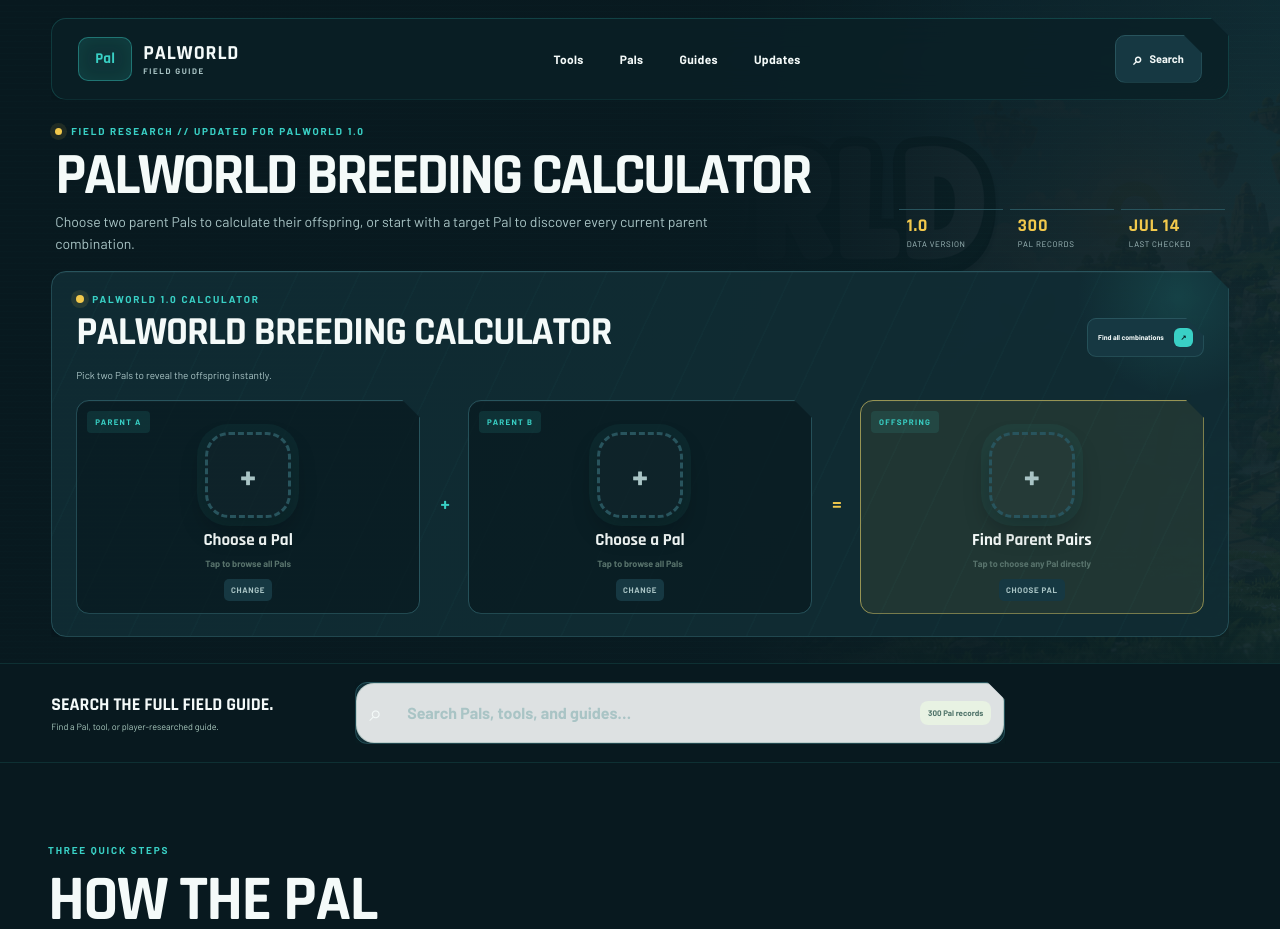
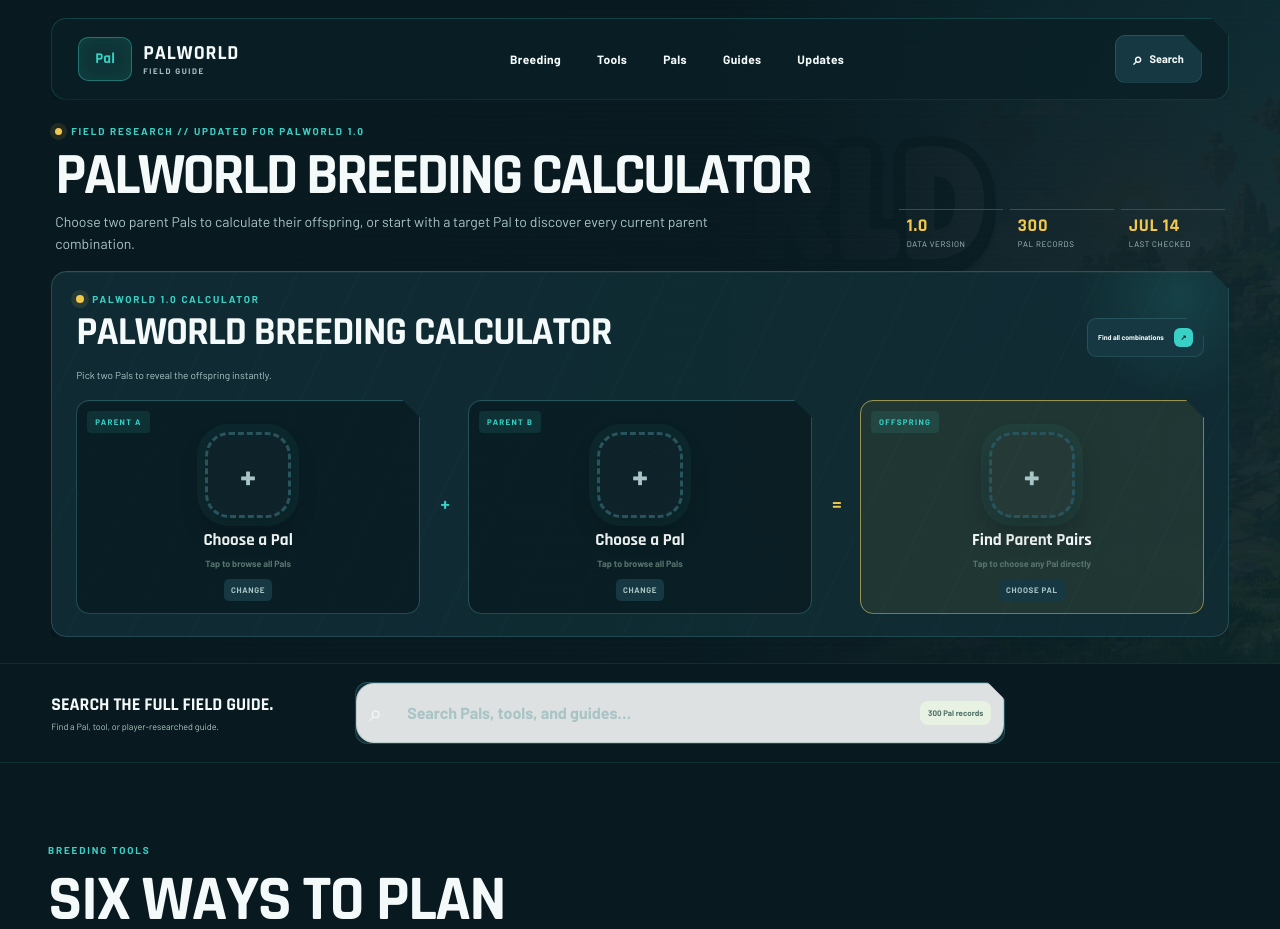
Before and after one commit to bowenchen-1/palworld-guide, a Next.js app: page / in a window 1280 px wide. Shown: the top 929 px of the page. Built offline with nearby package versions, Linux system fonts and the light colour scheme.

Commit message:
Expose breeding tools on homepage

```diff
--- a/app/components/site-header.tsx
+++ b/app/components/site-header.tsx
@@ -1,6 +1,7 @@
 import Link from "next/link";
 
 const navItems = [
+  ["Breeding", "/breeding-calculator"],
   ["Tools", "/tools"],
   ["Pals", "/paldex"],
   ["Guides", "/guides"],
--- a/app/page.tsx
+++ b/app/page.tsx
@@ -23,6 +23,15 @@ const popularStyles = [
   { color: "bg-primary-900", accent: "from-[#dbe9d8] to-primary-700", icon: "⌂" },
   { color: "bg-danger", accent: "from-[#f7d8cf] to-danger", icon: "◆" },
   { color: "bg-secondary-700", accent: "from-[#c2e4df] to-secondary-800", icon: "⚑" },
+];
+
+const breedingFeatures = [
+  { mode: "parents", eyebrow: "Quick answer", title: "Parents → Child", copy: "Choose two species and see every applicable offspring result, including gender-specific outcomes." },
+  { mode: "target", eyebrow: "Reverse lookup", title: "Target → Parents", copy: "Start with the Pal you want and browse all direct parent pairs without a fixed result limit." },
+  { mode: "offspring", eyebrow: "Explore", title: "One Parent → Offspring", copy: "Choose one species, then inspect every compatible partner and child." },
+  { mode: "available-route", eyebrow: "Your roster", title: "Available Pals → Target", copy: "Use the species you have marked available to find practical single-lineage routes." },
+  { mode: "shortest", eyebrow: "Theory", title: "Shortest Route", copy: "Find the fewest breeding generations from a starting Pal, with optional exclusions." },
+  { mode: "available", eyebrow: "Discover", title: "What Can I Breed Now", copy: "See all immediate offspring unlocked by your currently available species." },
 ];
 
 const faqs = [
@@ -68,6 +77,8 @@ export default function Home() {
 
     <section id="site-search" className="home-search-section"><div><p><strong>Search the full field guide.</strong><span>Find a Pal, tool, or player-researched guide.</span></p><GlobalSearch /></div></section>
 
+    <section id="breeding-tools" className="home-breeding-features px-5 py-20 sm:px-8 lg:px-12"><div className="mx-auto max-w-[1260px]"><div className="mb-10 flex flex-col justify-between gap-5 md:flex-row md:items-end"><div><p className="eyebrow">Breeding tools</p><h2 className="section-title mt-3">Six ways to plan your next Pal</h2></div><p className="max-w-lg text-base leading-7 text-muted">The quick calculator above answers one pair at a time. Open a focused tool when you need reverse lookup, route planning, or an available-roster check.</p></div><div className="grid gap-4 md:grid-cols-2 xl:grid-cols-3">{breedingFeatures.map((feature, index) => <Link key={feature.mode} href={`/breeding-calculator?mode=${feature.mode}`} className="group rounded-[24px] border border-border bg-surface p-6 shadow-[0_12px_30px_rgba(35,84,71,.06)] transition hover:-translate-y-1 hover:border-secondary-600 hover:shadow-[0_20px_40px_rgba(35,84,71,.12)]"><span className="text-xs font-black tracking-[.16em] text-danger">{String(index + 1).padStart(2, "0")} · {feature.eyebrow}</span><h3 className="mt-5 font-[family-name:var(--font-display)] text-3xl font-black leading-none text-foreground">{feature.title}</h3><p className="mt-3 text-sm leading-6 text-muted">{feature.copy}</p><span className="mt-6 block text-xs font-black text-secondary-700">Open tool →</span></Link>)}</div></div></section>
+
     <section className="px-5 py-20 sm:px-8 lg:px-12"><div className="mx-auto max-w-[1260px]"><div className="mb-10 grid gap-5 lg:grid-cols-[1fr_.7fr] lg:items-end"><div><p className="eyebrow">Three quick steps</p><h2 className="section-title mt-3">How the Pal Breeding Tool Works</h2></div><p className="max-w-lg text-base leading-7 text-muted">Start with the Pals in your Palbox or work backward from the offspring you want. The calculator uses the current version 1.0 combination data.</p></div><div className="grid gap-4 md:grid-cols-3"><article className="overview-card"><span className="overview-icon bg-accent text-primary-900">1</span><h3>Choose Two Parent Pals</h3><p>Select Parent A and Parent B from the pictured Pal list. Parent order does not change the offspring species.</p></article><article className="overview-card"><span className="overview-icon bg-surface-muted text-primary-700">2</span><h3>Read the Offspring Result</h3><p>The child appears as soon as both parents are selected. Open its profile to review work suitability and breeding power.</p></article><article className="overview-card"><span className="overview-icon bg-[#dcebea] text-secondary-800">3</span><h3>Find Parent Combinations</h3><p>Need a specific Pal? Open the complete combinations search and use Target → Parents to compare every direct pair.</p></article></div></div></section>
 
     <section id="tools" className="tool-lab-section px-5 py-24 sm:px-8 lg:px-12"><div className="mx-auto max-w-[1360px]"><div className="mb-12 grid gap-6 lg:grid-cols-[1fr_.7fr] lg:items-end"><div><p className="eyebrow">More Palworld Tools</p><h2 className="section-title mt-3">Plan Beyond the Next Egg</h2></div><p className="max-w-lg text-lg leading-8 text-muted">After checking a breeding result, estimate incubation time, plan a resource circuit, or balance the worker slots at your base.</p></div><div className="mini-tool-heading"><span>Quick planning calculators</span><Link href="/tools">View every tool →</Link></div><ToolLab /></div></section>
```
Also changed, not shown: 1 other file (tests, documents, lock files or other folders).
